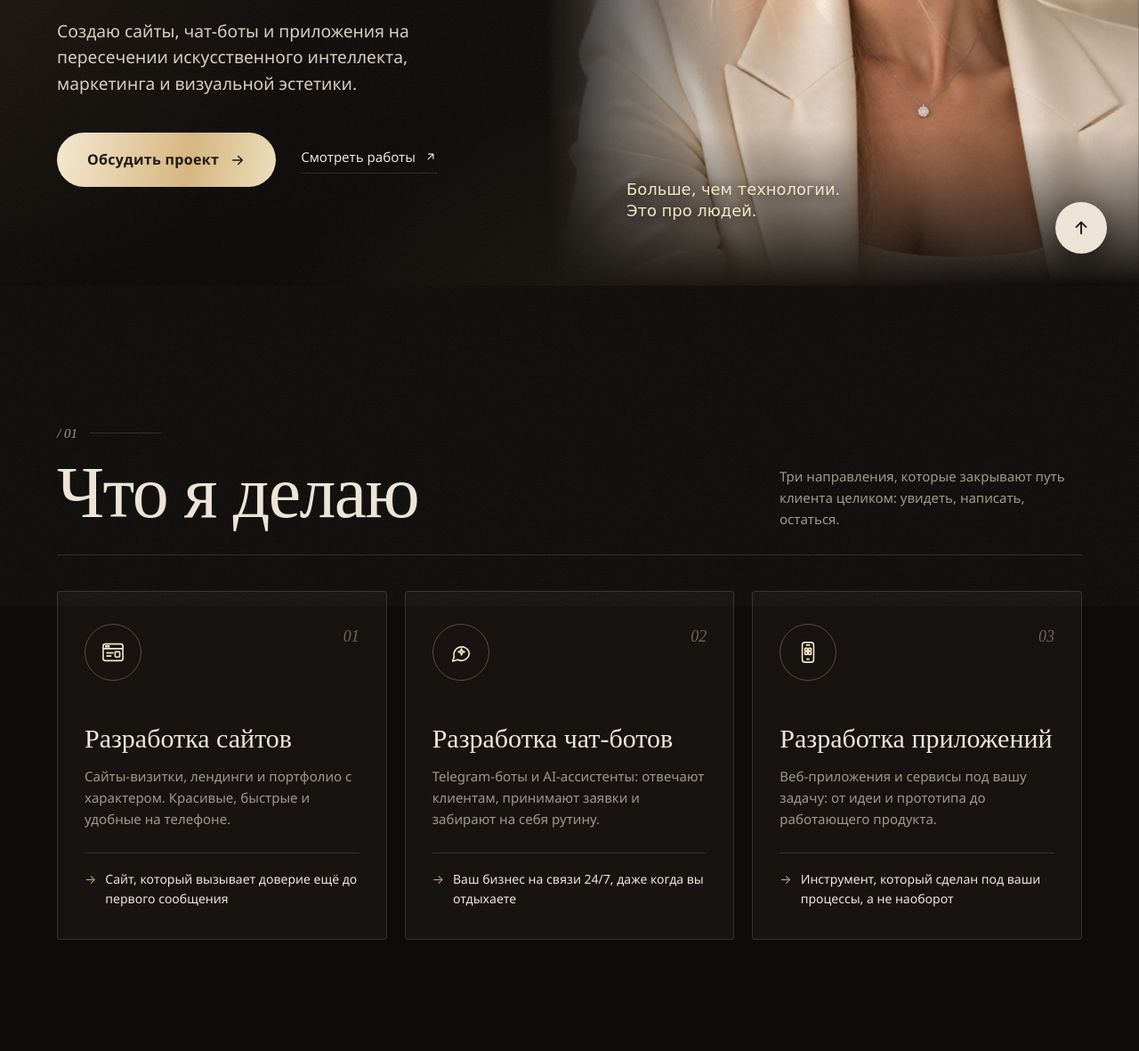
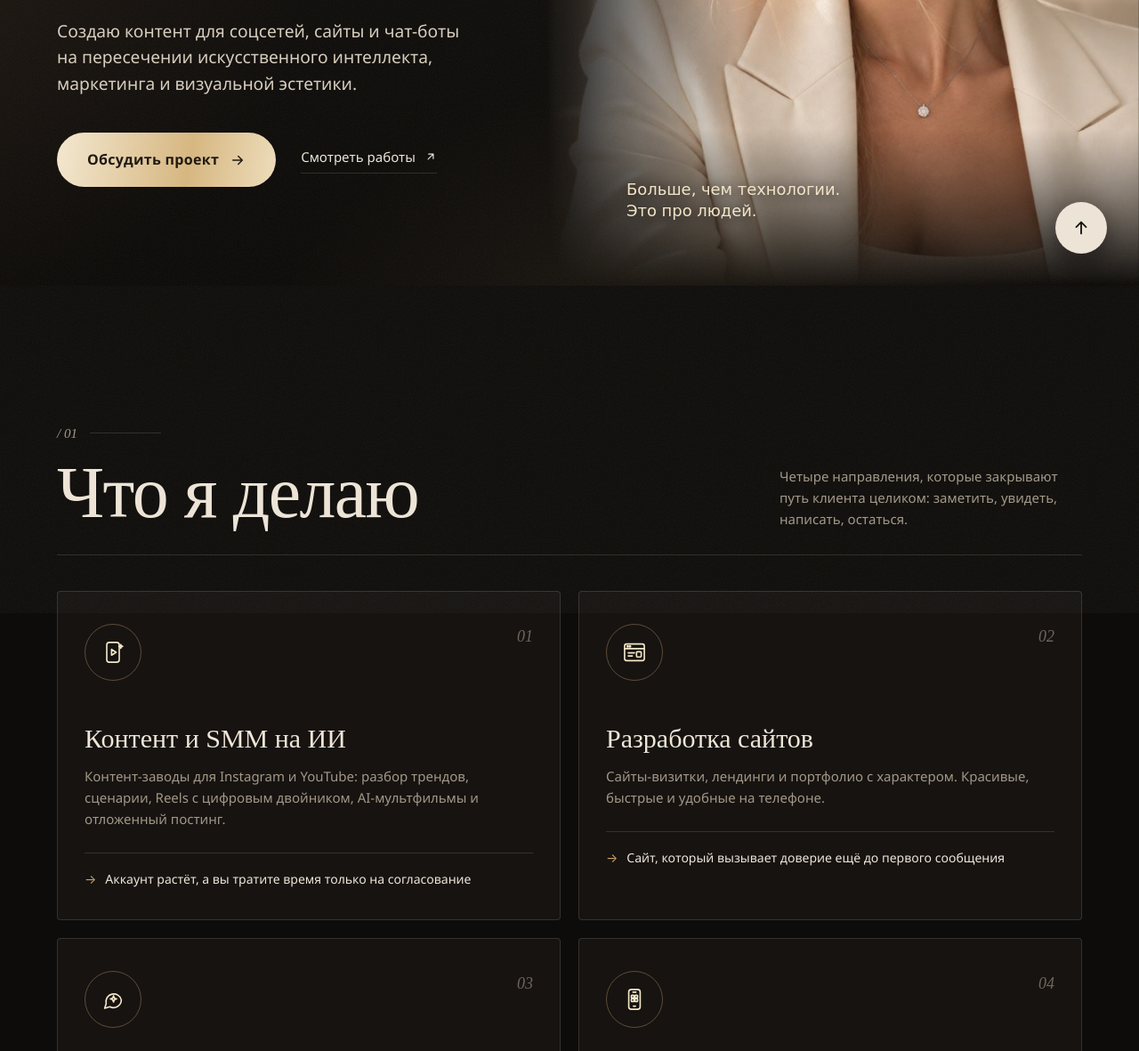
Before and after one commit to asysoeva44-wq/asysoeva44-wq.github.io, a plain HTML site: page index.html in a window 1280 px wide. Shown: the part 479-1660 px from the top of the page at 89% size. Drawn offline with Linux system fonts and the light colour scheme.

Commit message:
Add Content & SMM on AI as first service, update hero and meta
Co-Authored-By: Claude Opus 5.5 <noreply@anthropic.com>

```diff
--- a/index.html
+++ b/index.html
@@ -3,10 +3,10 @@
 <head>
 <meta charset="UTF-8">
 <meta name="viewport" content="width=device-width, initial-scale=1.0, viewport-fit=cover">
-<title>Анна Сысоева — сайты, чат-боты и приложения</title>
+<title>Анна Сысоева — контент и SMM на ИИ, сайты и чат-боты</title>
 <link rel="icon" href="img/favicon.svg?v=2" type="image/svg+xml">
 <link rel="apple-touch-icon" href="img/apple-touch-icon.png?v=2">
-<meta name="description" content="Анна Сысоева — вайбкодер. Разработка сайтов, чат-ботов и приложений на пересечении ИИ, маркетинга и визуальной эстетики.">
+<meta name="description" content="Анна Сысоева: контент и SMM на ИИ, сайты, чат-боты и приложения. Контент-заводы для Instagram и YouTube, AI-видео и мультфильмы, сайты с заявками в Telegram.">
 <meta name="theme-color" content="#0e0c0a">
 <script>document.documentElement.classList.add('js');</script>
 <style>
@@ -200,8 +200,9 @@
   .js .reveal.in { opacity: 1; transform: none; }
   .js .reveal.d1 { transition-delay: .12s; } .js .reveal.d2 { transition-delay: .24s; } .js .reveal.d3 { transition-delay: .36s; }
 
-  /* ---------- Услуги: три карточки ---------- */
-  .services { display: grid; grid-template-columns: repeat(3, 1fr); gap: 20px; }
+  /* ---------- Услуги: четыре карточки ---------- */
+  .services { display: grid; grid-template-columns: repeat(4, 1fr); gap: 20px; }
+  @media (max-width: 1280px) and (min-width: 1081px) { .services { grid-template-columns: repeat(2, 1fr); } }
   .service {
     position: relative; padding: 36px 30px 34px; border: 1px solid var(--line); border-radius: 4px;
     background: var(--card); overflow: hidden;
@@ -502,7 +503,7 @@
         <span class="line"><span class="gold">Анна</span></span>
         <span class="line"><span class="gold">Сысоева</span></span>
       </h1>
-      <p class="lead">Создаю сайты, чат-боты и приложения на пересечении искусственного интеллекта, маркетинга и визуальной эстетики.</p>
+      <p class="lead">Создаю контент для соцсетей, сайты и чат-боты на пересечении искусственного интеллекта, маркетинга и визуальной эстетики.</p>
       <div class="hero-actions">
         <a class="btn" href="https://t.me/anna_sysoevaaa" target="_blank" rel="noopener">
           Обсудить проект
@@ -523,7 +524,7 @@
         <p class="num">/ 01</p>
         <h2 class="h2">Что я делаю</h2>
       </div>
-      <p>Три направления, которые закрывают путь клиента целиком: увидеть, написать, остаться.</p>
+      <p>Четыре направления, которые закрывают путь клиента целиком: заметить, увидеть, написать, остаться.</p>
     </div>
 
     <div class="services">
@@ -531,38 +532,52 @@
         <div class="service-top">
           <span class="icon">
             <svg viewBox="0 0 24 24" fill="none" stroke="currentColor" stroke-width="1.4" stroke-linecap="round" stroke-linejoin="round" aria-hidden="true">
+              <rect x="6" y="2.5" width="12" height="19" rx="2.5"/><path d="M10.6 9.2v5.6l4.4-2.8z"/><path d="M19.5 4.5l.5 1.3 1.3.5-1.3.5-.5 1.3-.5-1.3-1.3-.5 1.3-.5z"/>
+            </svg>
+          </span>
+          <span class="service-num">01</span>
+        </div>
+        <h3>Контент и SMM на ИИ</h3>
+        <p>Контент-заводы для Instagram и YouTube: разбор трендов, сценарии, Reels с цифровым двойником, AI-мультфильмы и отложенный постинг.</p>
+        <p class="gain">Аккаунт растёт, а вы тратите время только на согласование</p>
+      </article>
+
+      <article class="service reveal d1">
+        <div class="service-top">
+          <span class="icon">
+            <svg viewBox="0 0 24 24" fill="none" stroke="currentColor" stroke-width="1.4" stroke-linecap="round" stroke-linejoin="round" aria-hidden="true">
               <rect x="2.5" y="4" width="19" height="16" rx="2"/><path d="M2.5 8.5h19"/><circle cx="5.5" cy="6.25" r=".6" fill="currentColor"/><circle cx="7.7" cy="6.25" r=".6" fill="currentColor"/><path d="M6 12.5h6M6 15.5h4"/><rect x="14" y="11.5" width="4.5" height="5" rx=".8"/>
             </svg>
           </span>
-          <span class="service-num">01</span>
+          <span class="service-num">02</span>
         </div>
         <h3>Разработка сайтов</h3>
         <p>Сайты-визитки, лендинги и портфолио с характером. Красивые, быстрые и удобные на телефоне.</p>
         <p class="gain">Сайт, который вызывает доверие ещё до первого сообщения</p>
       </article>
 
-      <article class="service reveal d1">
+      <article class="service reveal d2">
         <div class="service-top">
           <span class="icon">
             <svg viewBox="0 0 24 24" fill="none" stroke="currentColor" stroke-width="1.4" stroke-linecap="round" stroke-linejoin="round" aria-hidden="true">
               <path d="M20 12.5a7.5 7.5 0 0 1-11 6.6L4 20.5l1.4-4.5A7.5 7.5 0 1 1 20 12.5Z"/><path d="M12.5 8.5l.8 2.2 2.2.8-2.2.8-.8 2.2-.8-2.2-2.2-.8 2.2-.8z"/>
             </svg>
           </span>
-          <span class="service-num">02</span>
+          <span class="service-num">03</span>
         </div>
         <h3>Разработка чат-ботов</h3>
         <p>Telegram-боты и AI-ассистенты: отвечают клиентам, принимают заявки и забирают на себя рутину.</p>
         <p class="gain">Ваш бизнес на связи 24/7, даже когда вы отдыхаете</p>
       </article>
 
-      <article class="service reveal d2">
+      <article class="service reveal d3">
         <div class="service-top">
           <span class="icon">
             <svg viewBox="0 0 24 24" fill="none" stroke="currentColor" stroke-width="1.4" stroke-linecap="round" stroke-linejoin="round" aria-hidden="true">
               <rect x="6.5" y="2.5" width="11" height="19" rx="2.5"/><path d="M10.5 5h3"/><rect x="9" y="8" width="2.6" height="2.6" rx=".6"/><rect x="12.4" y="8" width="2.6" height="2.6" rx=".6"/><rect x="9" y="11.4" width="2.6" height="2.6" rx=".6"/><rect x="12.4" y="11.4" width="2.6" height="2.6" rx=".6"/><path d="M11 18.5h2"/>
             </svg>
           </span>
-          <span class="service-num">03</span>
+          <span class="service-num">04</span>
         </div>
         <h3>Разработка приложений</h3>
         <p>Веб-приложения и сервисы под вашу задачу: от идеи и прототипа до работающего продукта.</p>
@@ -660,7 +675,7 @@
         <h2 class="h2">Обо мне</h2>
         <p class="about-name gold">Анна Сысоева</p>
         <p>Более <b>3 лет</b> работаю с технологиями искусственного интеллекта и создаю проекты, в которых соединяются стратегия, автоматизация, контент и визуальная подача.</p>
-        <p>Основные направления: <b>сайты, чат-боты и приложения</b>. Я вайбкодер: превращаю идею в работающий продукт вместе с ИИ, быстро и с вниманием к деталям.</p>
+        <p>Основные направления: <b>контент и SMM на ИИ, сайты, чат-боты и приложения</b>. Я вайбкодер: превращаю идею в работающий продукт вместе с ИИ, быстро и с вниманием к деталям.</p>
         <div class="stat">
           <span class="stat-num gold" id="years">3+</span>
           <span class="stat-label">года опыта<br>в ИИ</span>
```
